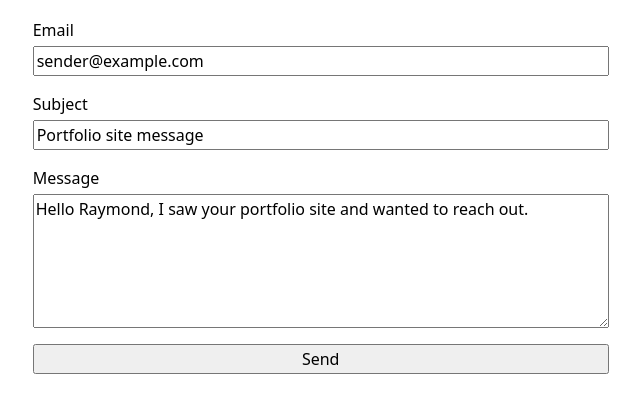
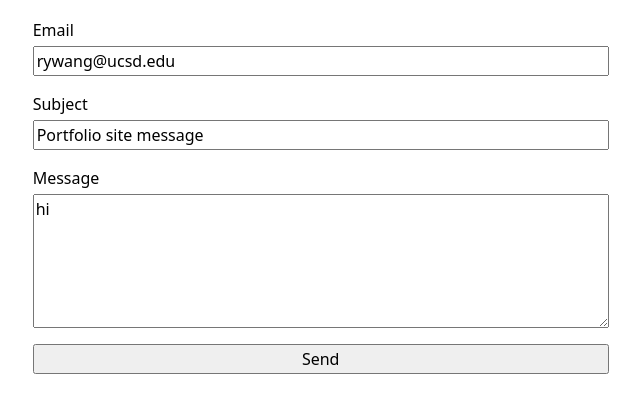
Before and after one commit to rywangwww/dsc106, a plain HTML site: page contact/index.html in a window 1280 px wide. Shown: the part 139-552 px from the top of the page, without its empty margins (287-927 px from the left). Drawn offline with Linux system fonts and the light colour scheme.

Commit message:
Update index.html

```diff
--- a/contact/index.html
+++ b/contact/index.html
@@ -20,7 +20,7 @@
     <form action="mailto:rywang@ucsd.edu" method="POST" enctype="text/plain">
       <label>
         Email
-        <input name="email" type="email" value="sender@example.com">
+        <input name="email" type="email" value="rywang@ucsd.edu">
       </label>
 
       <label>
@@ -30,7 +30,7 @@
 
       <label>
         Message
-        <textarea name="body">Hello Raymond, I saw your portfolio site and wanted to reach out.</textarea>
+        <textarea name="body">hi</textarea>
       </label>
 
       <button>Send</button>
```
